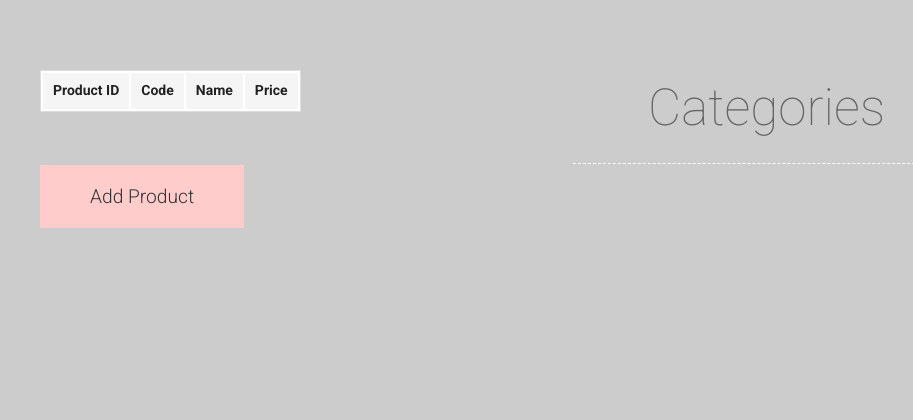
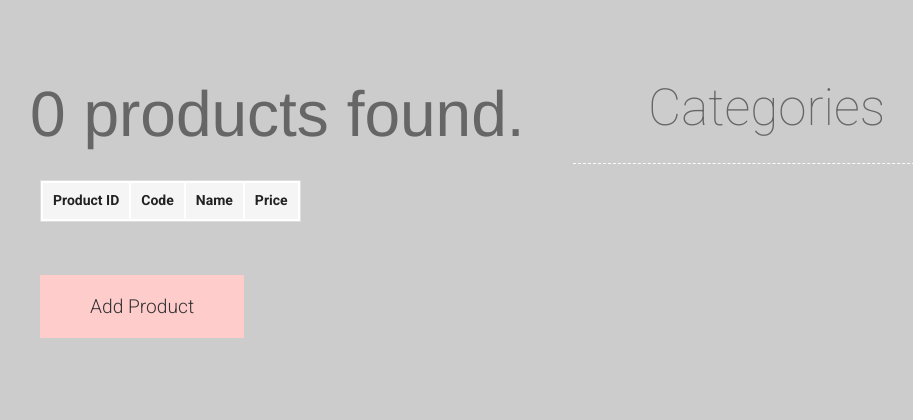
Before and after one commit to ncmochacity/PHP-pricing-calculator, a PHP site: page /product_list.php in a window 1280 px wide. Shown: the top 420 px of the page, without its empty margins (165-1078 px from the left). Run offline with PHP 8.4, Linux system fonts and the light colour scheme; data that the repository does not hold is empty.

```diff
--- a/product_manager/product_list.php
+++ b/product_manager/product_list.php
@@ -10,6 +10,7 @@
               <th>Name</th>
               <th>Price</th>
             </tr>
+            <?php echo "<h2>" . count($products) . " products found.</h2>" ?>
             <?php foreach ($products as $product) : ?>
             <tr>
               <td><?php echo $product['productID']; ?></td>
```
Also changed, not shown: cart/index.php (added).
